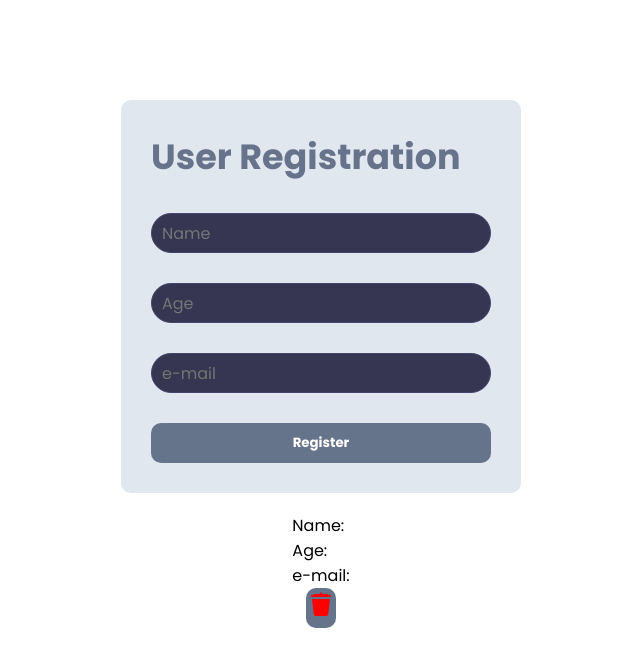
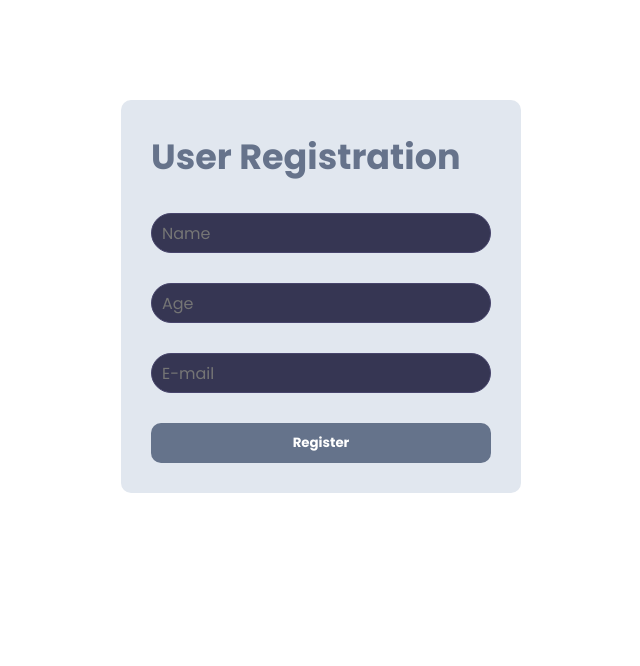
Before and after one commit to edermelo-git/user_registration, a React (Vite) app: page / in a window 1280 px wide. Shown: the top 666 px of the page, without its empty margins (319-959 px from the left). Built offline with nearby package versions, Linux system fonts and the light colour scheme.

Commit message:
user.map configuration

```diff
--- a/src/pages/Home/index.jsx
+++ b/src/pages/Home/index.jsx
@@ -1,32 +1,33 @@
 import './style.css';
 import Trash from '../../assets/garbage.svg';
+import { useState } from 'react';
 
 function Home() {
+  const [users, setUsers] = useState([]);
 
   return (
-
     <div className="container_registration">
       <form>
         <h1>User Registration</h1>
 
-        <input placeholder="Name" name="name" type='text' />
-        <input placeholder="Age" age="age" type='number' />
-        <input placeholder="e-mail" email="e-mail" type='email' />
-        <button type='button'>Register</button>
-
+        <input placeholder="Name" name="name" type="text" />
+        <input placeholder="Age" name="age" type="number" />
+        <input placeholder="E-mail" name="email" type="email" />
+        <button type="button">Register</button>
       </form>
 
-      <div>
-        <p>Name:</p>
-        <p>Age:</p>
-        <p>e-mail:</p>
-      </div>
-      <button className='button trash'>
-        <img src={Trash} alt="Trash icon" />
-      </button>
-
+      {users.map(user => (
+        <div key={user.id}>
+          <p>Name: {user.name}</p>
+          <p>Age: {user.age}</p>
+          <p>E-mail: {user.email}</p>
+          <button className="button trash">
+            <img src={Trash} alt="Trash icon" />
+          </button>
+        </div>
+      ))}
     </div>
-  )
+  );
 }
 
-export default Home
+export default Home;
```
Also changed, not shown: src/services/api.js (+7 -0 lines).
